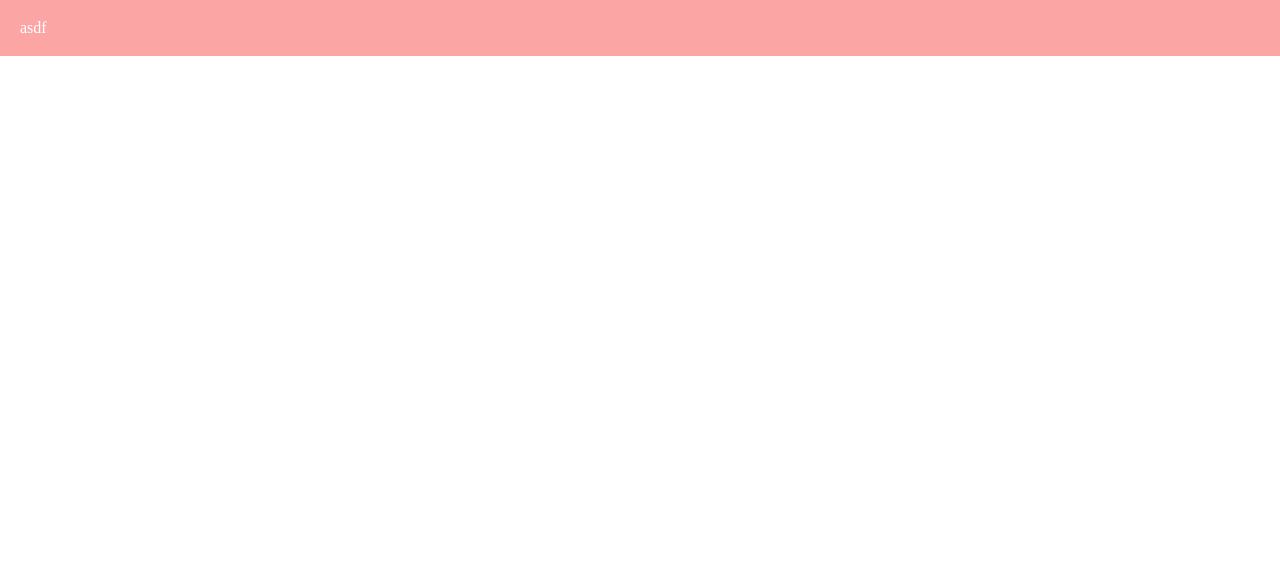
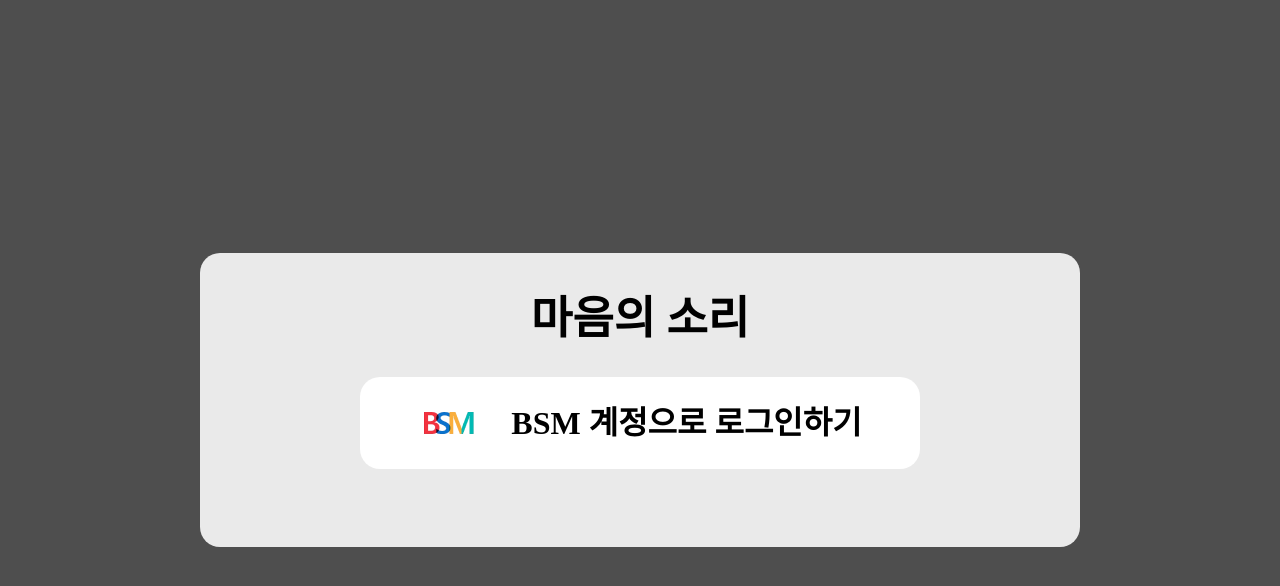
Before and after one commit to HyperThirteen/Frontend, a React (Vite) app: page /login in a window 1280 px wide. Shown: the top 586 px of the page. Built offline with nearby package versions, Linux system fonts and the light colour scheme.

Commit message:
feat: 로그인 페이지 퍼블리싱

```diff
--- a/package.json
+++ b/package.json
@@ -10,9 +10,12 @@
     "preview": "vite preview"
   },
   "dependencies": {
+    "@tanstack/react-query": "^5.15.0",
+    "axios": "^1.6.3",
     "dayjs": "^1.11.10",
     "react": "^18.2.0",
     "react-dom": "^18.2.0",
+    "react-router-dom": "^6.21.1",
     "react-toastify": "^9.1.3"
   },
   "devDependencies": {
--- a/src/App.tsx
+++ b/src/App.tsx
@@ -1,5 +1,29 @@
+import { useEffect, useState } from "react";
+import { Route, Routes, useNavigate } from "react-router-dom";
+import HomePage from "./pages/HomePage";
+import LoginPage from "./pages/LoginPage";
+
 function App() {
-  return <div className="h-full w-full bg-red-300 text-white p-5">asdf</div>;
+  const navigate = useNavigate();
+  // const { data, isLoading } = useAuthQuery();
+
+  const [data] = useState(null);
+  const [isLoading] = useState(false);
+
+  useEffect(() => {
+    if (!data) {
+      navigate("/login");
+    }
+  }, [data, navigate]);
+
+  return isLoading ? (
+    <div>로딩...</div>
+  ) : (
+    <Routes>
+      <Route path="/login" element={<LoginPage />} />
+      <Route path="/" element={<HomePage />} />
+    </Routes>
+  );
 }
 
 export default App;
--- /dev/null
+++ b/src/apis/instance.ts
@@ -0,0 +1,5 @@
+import axios from "axios";
+
+export const axiosInstance = axios.create({
+    baseURL: 'https://',
+});
--- a/src/index.css
+++ b/src/index.css
@@ -130,3 +130,7 @@
   border-collapse: collapse;
   border-spacing: 0;
 }
+
+p {
+  font-family: Pretendard;
+}
--- a/src/main.tsx
+++ b/src/main.tsx
@@ -1,5 +1,15 @@
+import { QueryClient, QueryClientProvider } from "@tanstack/react-query";
 import ReactDOM from "react-dom/client";
+import { BrowserRouter } from "react-router-dom";
 import App from "./App.tsx";
 import "./index.css";
 
-ReactDOM.createRoot(document.getElementById("root")!).render(<App />);
+const queryClient = new QueryClient();
+
+ReactDOM.createRoot(document.getElementById("root")!).render(
+  <QueryClientProvider client={queryClient}>
+    <BrowserRouter>
+      <App />
+    </BrowserRouter>
+  </QueryClientProvider>
+);
--- /dev/null
+++ b/src/pages/HomePage.tsx
@@ -0,0 +1,5 @@
+const HomePage = () => {
+  return <div>홈페이지</div>;
+};
+
+export default HomePage;
--- /dev/null
+++ b/src/pages/LoginPage.tsx
@@ -0,0 +1,15 @@
+const LoginPage = () => {
+  return (
+    <div className="w-screen h-screen bg-[#4E4E4E] flex items-center justify-center">
+      <div className="w-[880px] h-[294px] rounded-[20px] bg-[#EAEAEA] flex flex-col items-center justify-between pt-[44px] pb-[78px]">
+        <p className=" text-[45px] font-semibold">마음의 소리</p>
+        <button className="py-[30px] gap-8 bg-white rounded-[20px] w-[560px] flex items-center justify-center">
+          <img src="/bsm.png" alt="bsm" />
+          <p className="text-[32px] font-semibold">BSM 계정으로 로그인하기</p>
+        </button>
+      </div>
+    </div>
+  );
+};
+
+export default LoginPage;
--- /dev/null
+++ b/src/services/auth/queries.ts
@@ -0,0 +1,20 @@
+import { useQuery } from "@tanstack/react-query";
+import { AxiosError } from "axios";
+import { axiosInstance } from "../../apis/instance";
+
+export const useAuthQuery = () => {
+  return useQuery({
+    queryKey: ["auth"],
+    queryFn: async () => {
+      const accessToken = localStorage.getItem("accessToken");
+      if (!accessToken) throw new AxiosError("accessToken이 없습니다.", "404");
+      const { data } = await axiosInstance.get("/api/auth", {
+        headers: {
+          Authorization: `Bearer ${accessToken}`,
+        },
+      });
+      console.log(data);
+      return data;
+    },
+  });
+};
```
Also changed, not shown: public/bsm.png (added), 1 other file (tests, documents, lock files or other folders).
